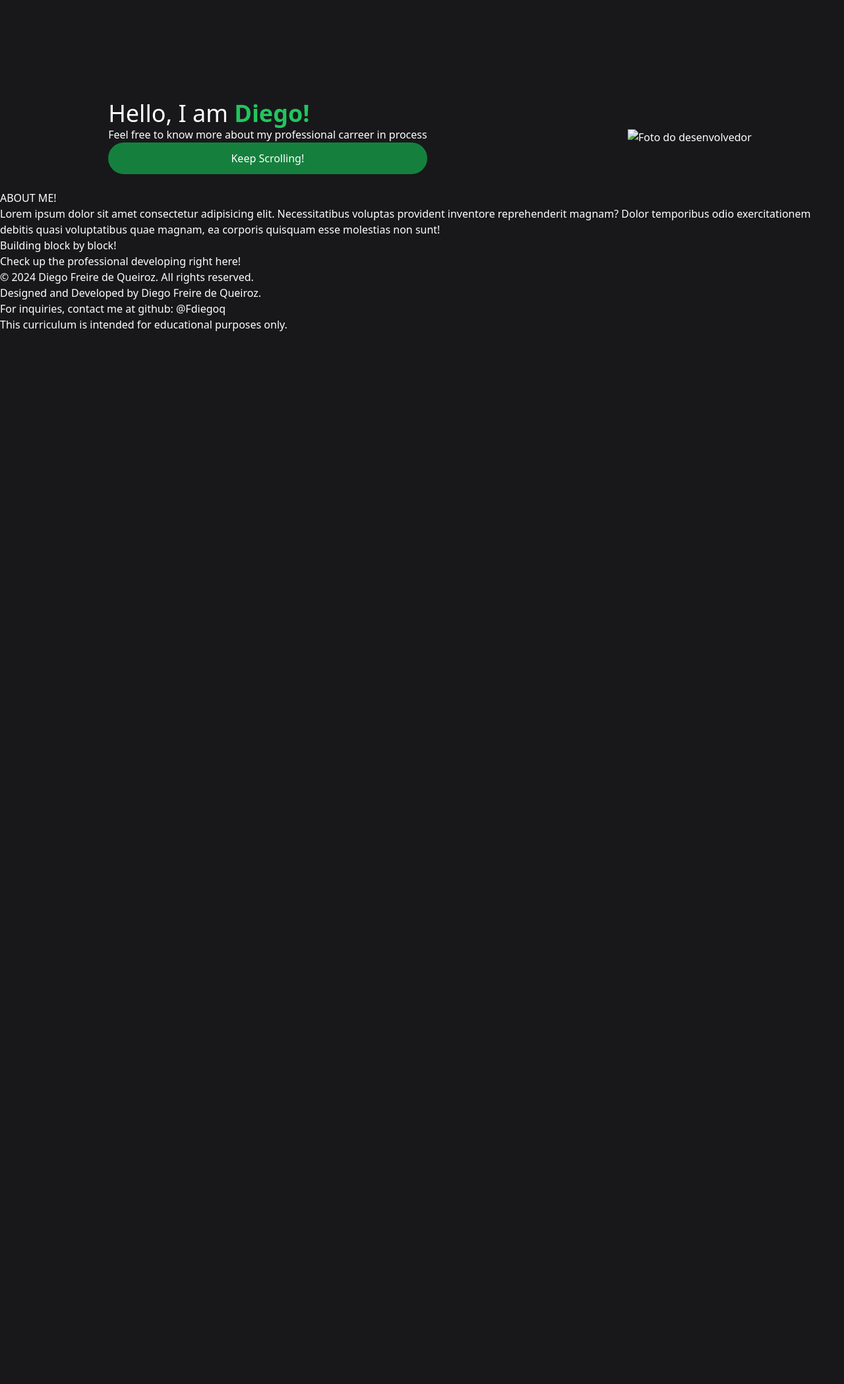
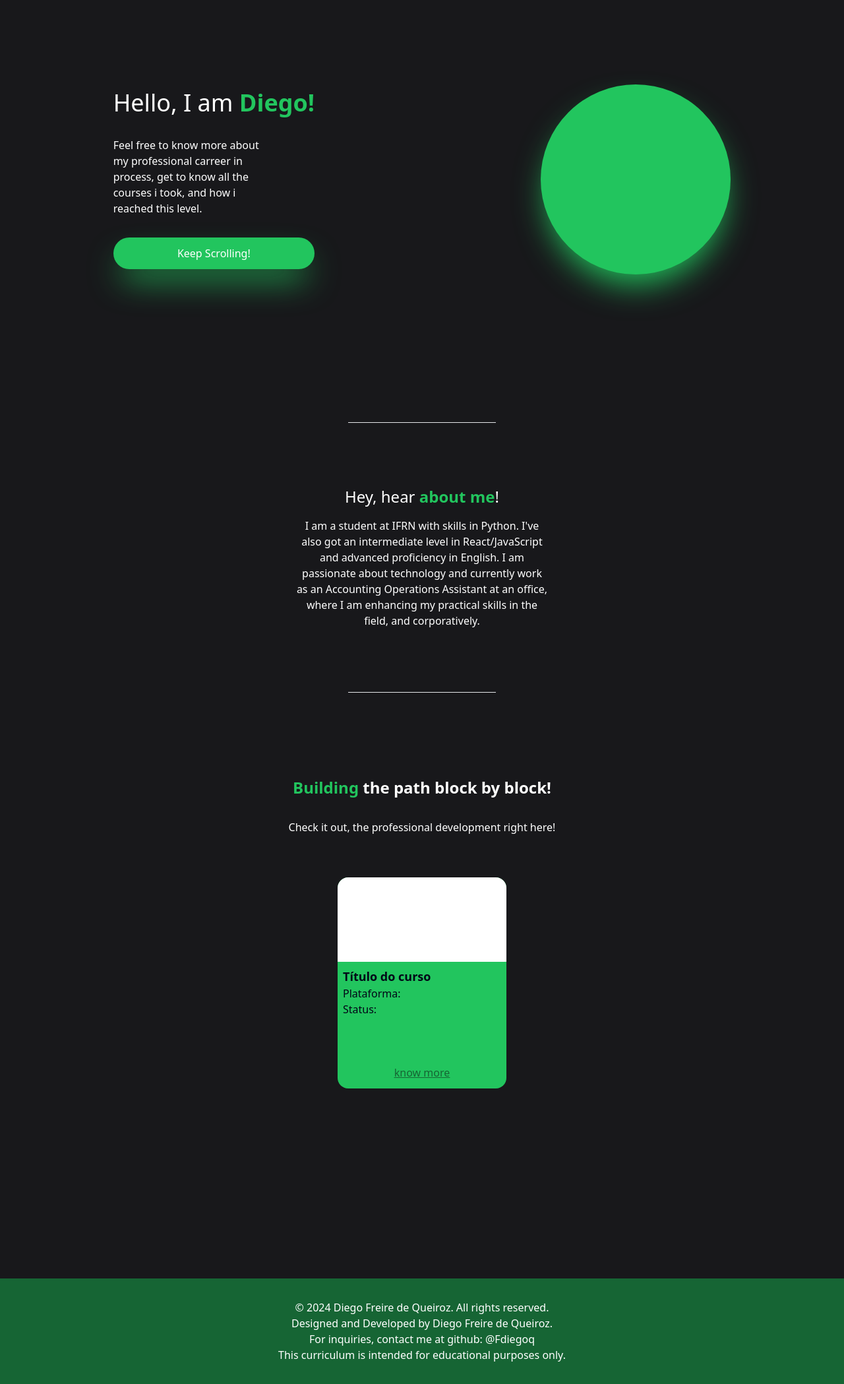
Before and after one commit to FDiegoq/Professional-aboutthedev, a Django app: page / in a window 1280 px wide. Shown: the part 96-2194 px from the top of the page at 66% size. Before the commit the page ends 598 px from the top, so only its background shows below. Run offline with Django 5.2, Linux system fonts and the light colour scheme; some libraries are stand-ins or nearby versions.

Commit message:
tela quase finalizadas

```diff
--- a/curriculo/templates/curriculo/base.html
+++ b/curriculo/templates/curriculo/base.html
@@ -25,7 +25,7 @@
         {%endblock%}
     </main>
 
-    <footer class="">
+    <footer class=" bg-green-800 mt-56 text-center p-8">
         <p>
             © 2024 Diego Freire de Queiroz. All rights reserved. <br>
                 Designed and Developed by Diego Freire de Queiroz. <br>
--- a/curriculo/templates/curriculo/index.html
+++ b/curriculo/templates/curriculo/index.html
@@ -5,33 +5,47 @@
 
 <div class="flex items-center justify-around mt-32">
 
-    <div class="flex-col p-4 m-2 gap-8">
-        <h2 class="text-4xl">Hello, I am <span class="text-green-500 font-bold">Diego!</span></h2>
-        <p>Feel free to know more about my professional carreer in process</p>
-        <div class="bg-green-700 rounded-full flex justify-center items-center h-12">
+    <div class="flex flex-col gap-8">
+        <h2 class="text-4xl">Hello, I am <span class="text-green-500 font-bold"><a class="hover:text-green-700 transition-colors" href="">Diego!</a></span></h2>
+        <p class="w-56">Feel free to know more about my professional carreer in process, get to know all the courses i took, and how i reached this level.</p>
+        <div class="bg-green-500 rounded-full flex justify-center items-center h-12 shadow-2xl shadow-green-500" >
             <p>Keep Scrolling!</p>
         </div>
     </div>
 
-    <div class="">
-        <img src="" alt="Foto do desenvolvedor">
-    </div>
-
-</div>
-
-<div class="professional">
-    <h3>ABOUT ME!</h3>
-    <p>Lorem ipsum dolor sit amet consectetur adipisicing elit. Necessitatibus voluptas provident inventore reprehenderit magnam? Dolor temporibus odio exercitationem debitis quasi voluptatibus quae magnam, ea corporis quisquam esse molestias non sunt!</p>
-</div>
-
-<div class="courses">
-    <h4>Building block by block!</h4>
-    <p>Check up the professional developing right here!</p>
-
-    <div class="div-cursos">
+    <div class="w-72 h-72 bg-green-500 rounded-full shadow-2xl shadow-green-500">
 
     </div>
 
 </div>
 
+<hr class="mt-56 bg-green-500 w-56 m-auto">
+
+<div class="flex items-center justify-center flex-col w-96 text-center m-auto mt-24 gap-4">
+    <h3 class="text-2xl text-center">Hey, hear <span class="font-bold text-green-500">about me</span>!</h3>
+    <p>I am a student at IFRN with skills in Python. I've also got an intermediate level in React/JavaScript and advanced proficiency in English. I am passionate about technology and currently work as an Accounting Operations Assistant at an office, where I am enhancing my practical skills in the field, and corporatively. </p>
+</div>
+
+<hr class="mt-24 bg-green-500 w-56 m-auto" >
+
+<div class="mt-16 p-16 flex flex-col items-center">
+    <h4 class="text-2xl font-bold text-center"><span class="text-green-500">Building</span> the path block by block!</h4>
+    <p class="text-center mt-8">Check it out, the professional development right here!</p>
+
+        <div class="flex flex-row justify-evenly items-center gap-8">
+            <div class="w-64 h-80 bg-green-500 mt-16 rounded-2xl hover:bg-green-600 transition-colors">
+                <div class="w-full h-32 bg-white rounded-t-2xl"></div>
+                <div class="p-2 text-slate-950">
+                    <p class="font-bold text-lg ">Título do curso</p>
+                    <p>Plataforma:</p>
+                    <p>Status:</p>
+                </div>
+                <p class="text-center flex justify-center mt-16 underline text-green-800 hover:text-green-500"><a href="">know more</a></p>
+            </div>
+
+        </div>
+
+
+</div>
+
 {%endblock%}
```
